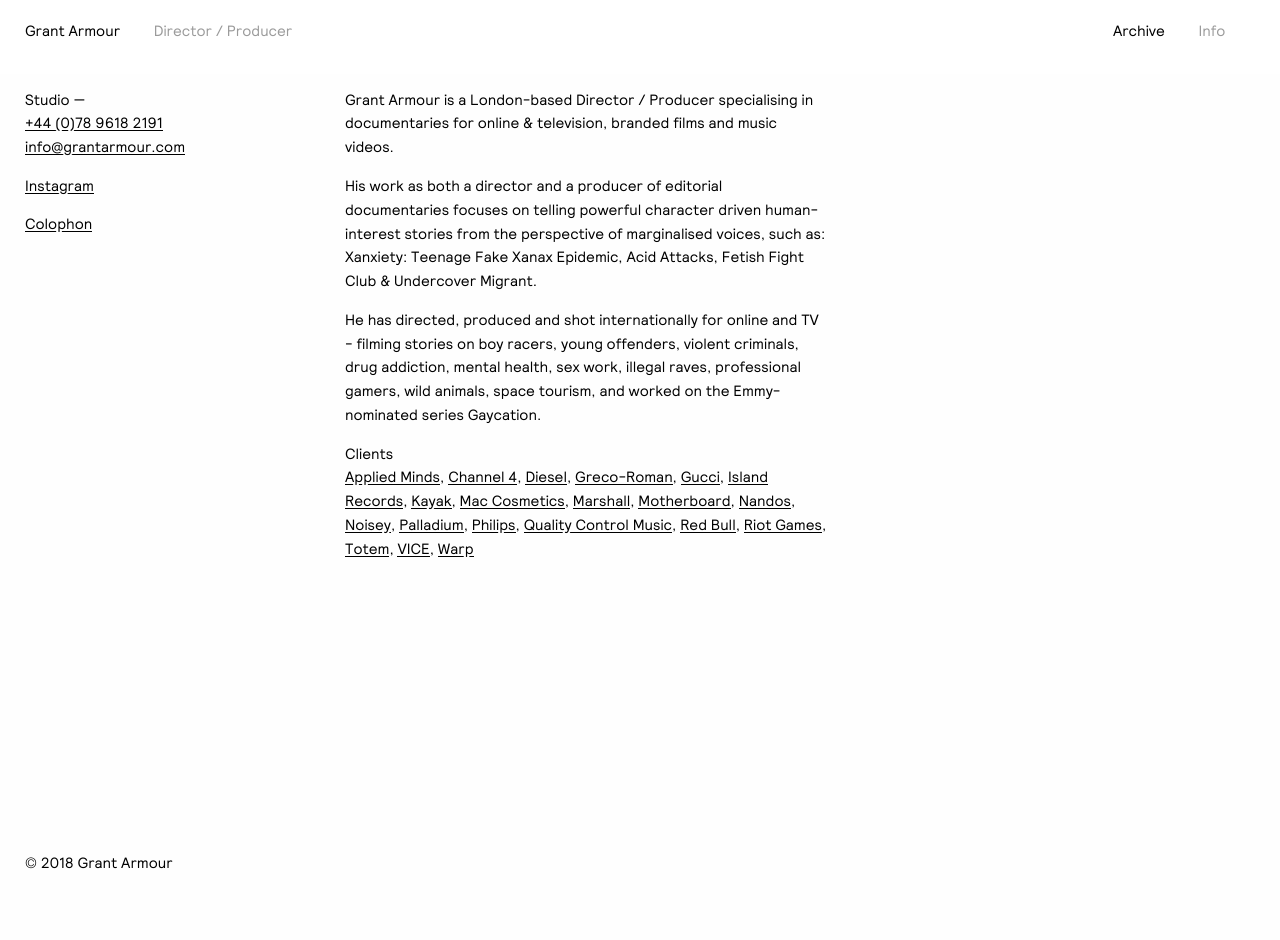
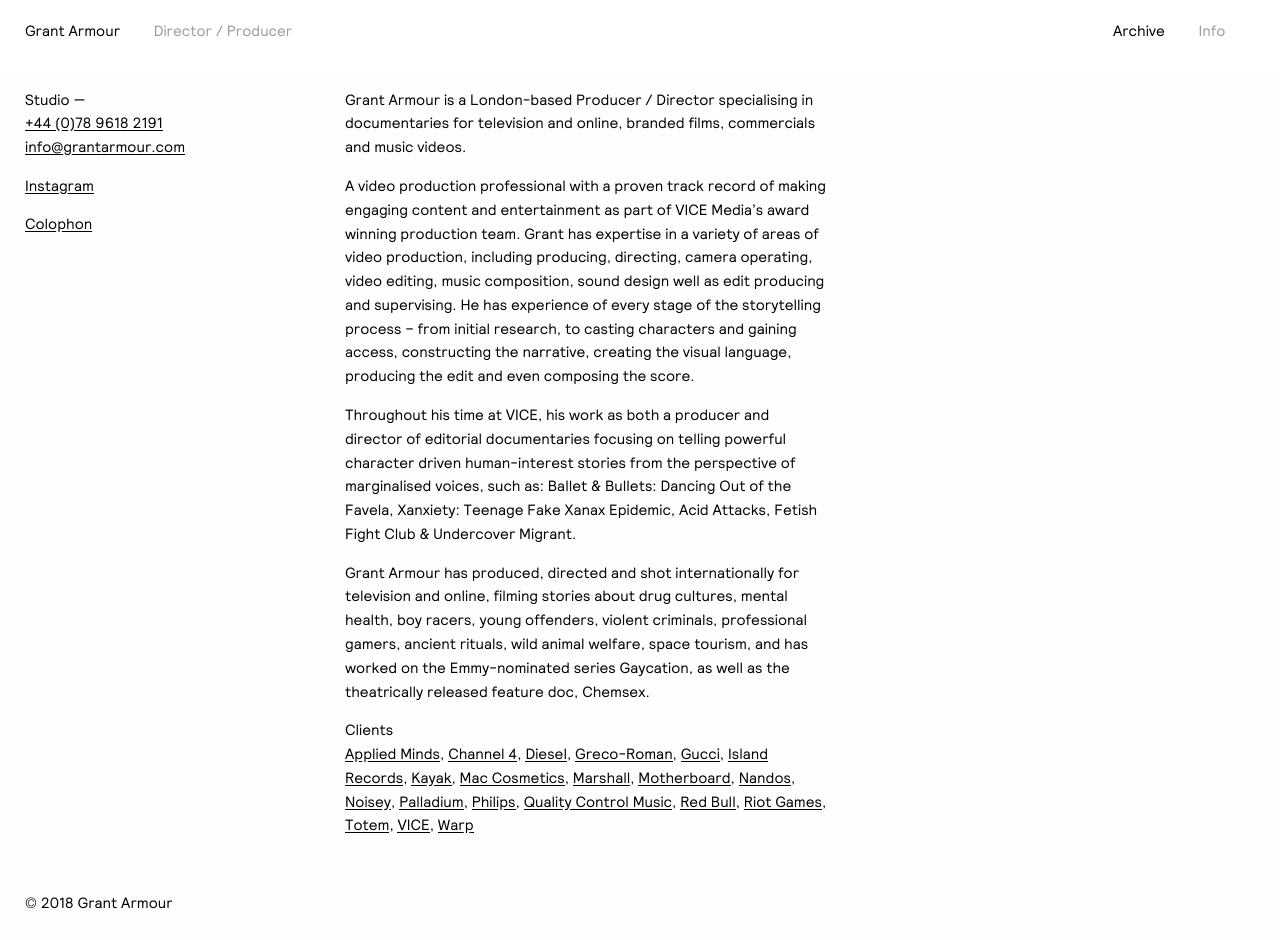
Before and after one commit to garethjohnsdesign/grantarmour.com, a Jekyll site: the page built from info.md, in a window 1280 px wide. Built offline with Jekyll 4.4.1, drawn with Linux system fonts in a browser that asks for light colours; before the commit the page ends 900 px from its top, so only the background shows below that.

Commit message:
Updated Info

```diff
--- a/info.md
+++ b/info.md
@@ -56,8 +56,10 @@ showreel: 84112969
 layout: info
 ---
 
-Grant Armour is a London-based Director / Producer specialising in documentaries for online & television, branded films and music videos.
+Grant Armour is a London-based Producer / Director specialising in documentaries for television and online, branded films, commercials and music videos.
 
-His work as both a director and a producer of editorial documentaries focuses on telling powerful character driven human-interest stories from the perspective of marginalised voices, such as: Xanxiety: Teenage Fake Xanax Epidemic, Acid Attacks, Fetish Fight Club & Undercover Migrant.
+A video production professional with a proven track record of making engaging content and entertainment as part of VICE Media's award winning production team. Grant has expertise in a variety of areas of video production, including producing, directing, camera operating, video editing, music composition, sound design well as edit producing and supervising. He has experience of every stage of the storytelling process – from initial research, to casting characters and gaining access, constructing the narrative, creating the visual language, producing the edit and even composing the score.
 
-He has directed, produced and shot internationally for online and TV - filming stories on boy racers, young offenders, violent criminals, drug addiction, mental health, sex work, illegal raves, professional gamers, wild animals, space tourism, and worked on the Emmy-nominated series Gaycation.
+Throughout his time at VICE, his work as both a producer and director of editorial documentaries focusing on telling powerful character driven human-interest stories from the perspective of marginalised voices, such as: Ballet & Bullets: Dancing Out of the Favela, Xanxiety: Teenage Fake Xanax Epidemic, Acid Attacks, Fetish Fight Club & Undercover Migrant.
+
+Grant Armour has produced, directed and shot internationally for television and online, filming stories about drug cultures, mental health, boy racers, young offenders, violent criminals, professional gamers, ancient rituals, wild animal welfare, space tourism, and has worked on the Emmy-nominated series Gaycation, as well as the theatrically released feature doc, Chemsex.
```
